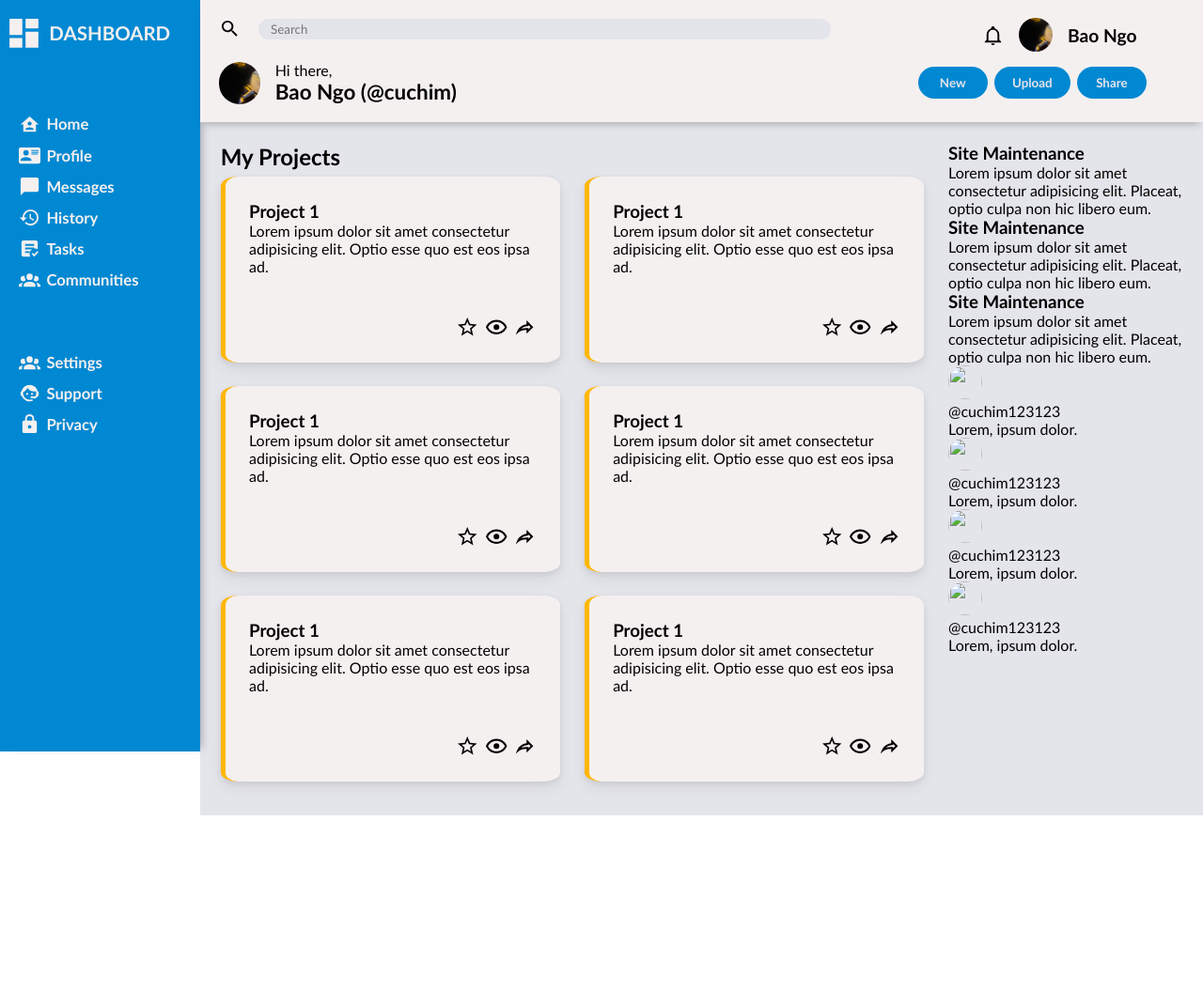
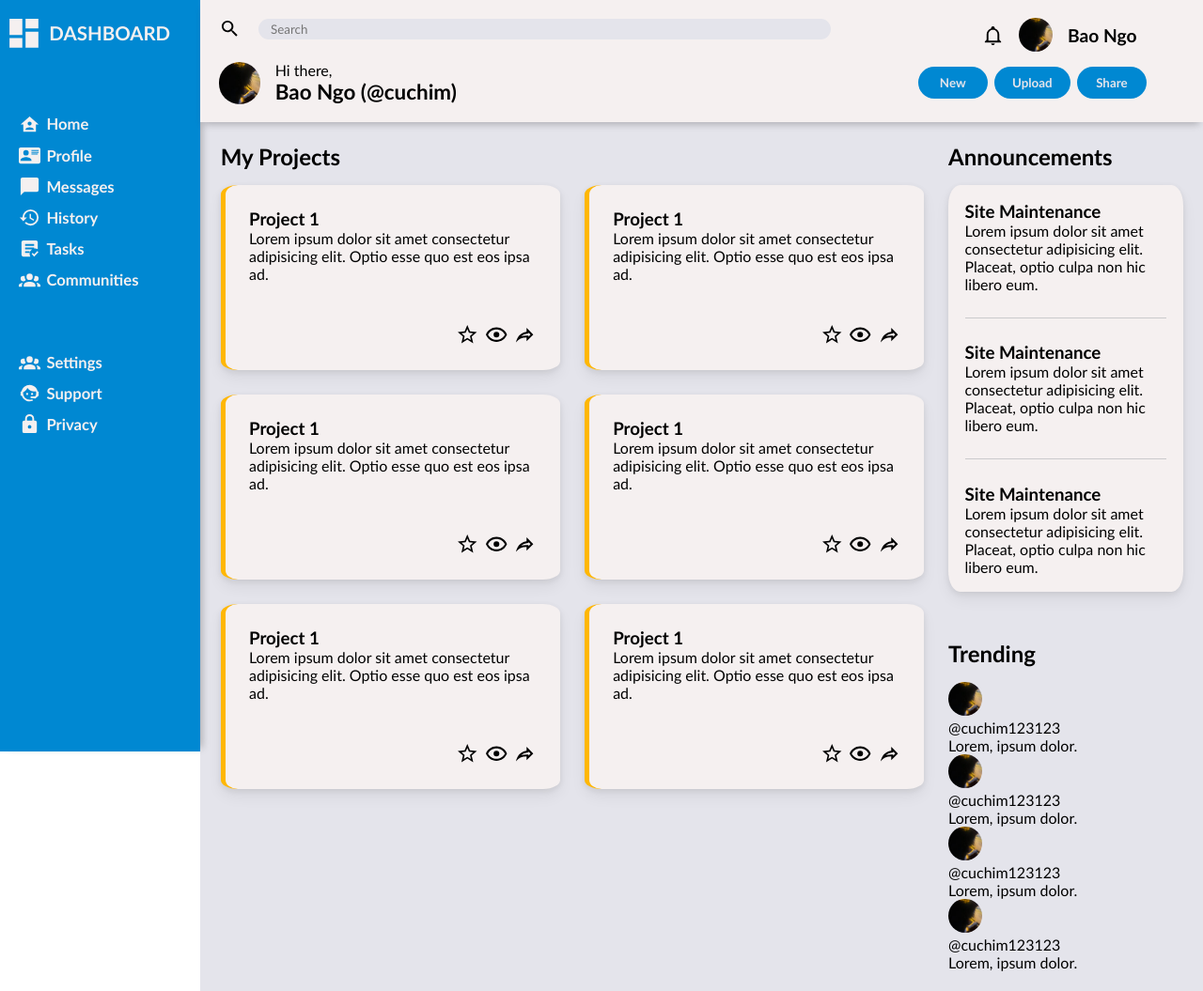
Before and after one commit to cuchim123123/admin-dashboard, a plain HTML site: page index.html in a window 1280 px wide. Shown: the whole page at 94% size. Before the commit the page ends 868 px from the top, so only its background shows below. Drawn offline with Linux system fonts and the light colour scheme.

Commit message:
WIP: Finish .announcements

```diff
--- a/index.html
+++ b/index.html
@@ -181,41 +181,43 @@
 
             <div class="sidemain">
                 <div class="announcements">
+                    <h2>Announcements</h2>
                     <div>
+                        <div class="announcement">
                             <h3>Site Maintenance</h3>
                             Lorem ipsum dolor sit amet consectetur adipisicing elit. Placeat, optio culpa non hic libero eum.
                         </div>
-                    <div>
+                        <div class="announcement">
                             <h3>Site Maintenance</h3>
                             Lorem ipsum dolor sit amet consectetur adipisicing elit. Placeat, optio culpa non hic libero eum.
                         </div>
-                    <div>
+                        <div class="announcement">
                             <h3>Site Maintenance</h3>
                             Lorem ipsum dolor sit amet consectetur adipisicing elit. Placeat, optio culpa non hic libero eum.
                         </div>
                     </div>
+                </div>
 
                 <div class="trending">
+                    <h2>Trending</h2>
                     <div>
-                        <img src="" alt="" class="pfp">
+                        <div>
+                            <img src=".\assets\logos\pfp.jpg" alt="" class="pfp">
                             <p>@cuchim123123</p>
                             <p class="project-name">Lorem, ipsum dolor.</p>
                         </div>
-
                         <div>
-                        <img src="" alt="" class="pfp">
+                            <img src=".\assets\logos\pfp.jpg" alt="" class="pfp">
                             <p>@cuchim123123</p>
                             <p class="project-name">Lorem, ipsum dolor.</p>
                         </div>
-
                         <div>
-                        <img src="" alt="" class="pfp">
+                            <img src=".\assets\logos\pfp.jpg" alt="" class="pfp">
                             <p>@cuchim123123</p>
                             <p class="project-name">Lorem, ipsum dolor.</p>
                         </div>
-
                         <div>
-                        <img src="" alt="" class="pfp">
+                            <img src=".\assets\logos\pfp.jpg" alt="" class="pfp">
                             <p>@cuchim123123</p>
                             <p class="project-name">Lorem, ipsum dolor.</p>
                         </div>
@@ -223,5 +225,6 @@
                 </div>
             </div>
         </div>
+    </div>
 </body>
 </html>
--- a/style.css
+++ b/style.css
@@ -4,6 +4,9 @@
     --grey: #e4e4eb;
     --white: #f5f0f0;
     --orange: #ffb703;
+
+    --content-padding: 7%;
+    --shadow-border: 0 2px 6px rgba(0,0,0,0.08), 0 8px 16px rgba(0,0,0,0.06);
 }
 
 
@@ -187,16 +190,17 @@ a {
     grid-row: 2;
 
 
-    display: flex;
+    display: grid;
+    grid-template-columns: 3fr 1fr;
     gap: 2vw;
 }
 
-.projects {
-    flex: 3;
-}
 
-.projects h2 {
-    margin-bottom: 1%;
+
+.projects, .announcements, .trending {
+  display: flex;
+  flex-direction: column;
+  gap: 2vh;
 }
 
 
@@ -205,11 +209,11 @@ a {
     background-color: var(--white);
     border-left: var(--orange) 0.4vw solid;
     border-radius: 5%;
-    box-shadow: 0 2px 6px rgba(0,0,0,0.08), 0 8px 16px rgba(0,0,0,0.06);
+    box-shadow: var(--shadow-border);
 
     display: grid;
     grid-template-rows: 5fr 1fr;
-    padding: 7%;
+    padding: var(--content-padding);
 
 }
 
@@ -232,7 +236,24 @@ a {
 }
 
 .sidemain {
-    flex: 1;
+    display: flex;
+    gap: 4vw;
+    flex-direction: column;
+}
+
+.announcements > div {
+    padding: var(--content-padding);
+    box-shadow: var(--shadow-border);
+    display: grid;
+
+    background-color: var(--white);
+    border-radius: 5%;
+}
+
+.announcement:not(:first-child) {
+    border-top: 1.2px solid #cacacc;
+    margin-top: 2vw;
+    padding-top: 2vw;
 }
 
 .title a,
```
Lines whose indentation alone changed are shown as unchanged.
